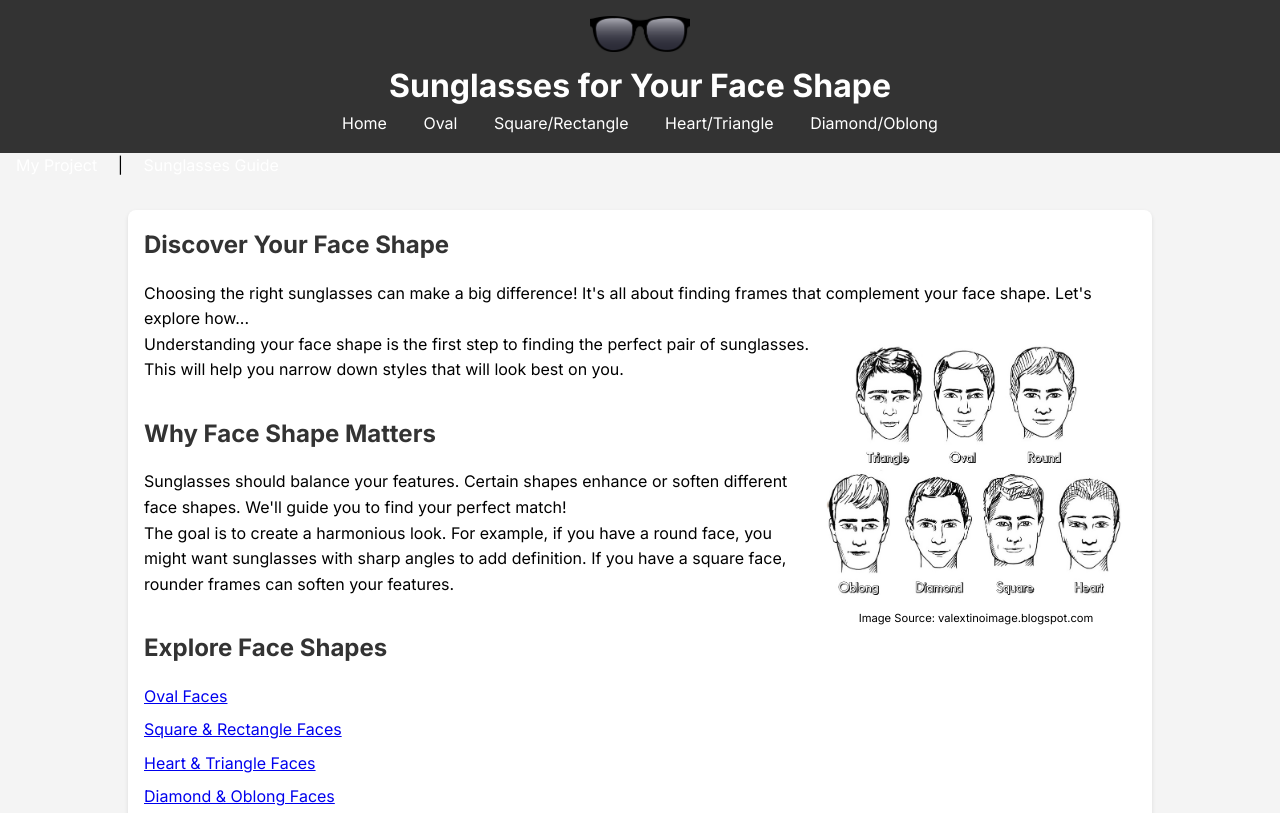
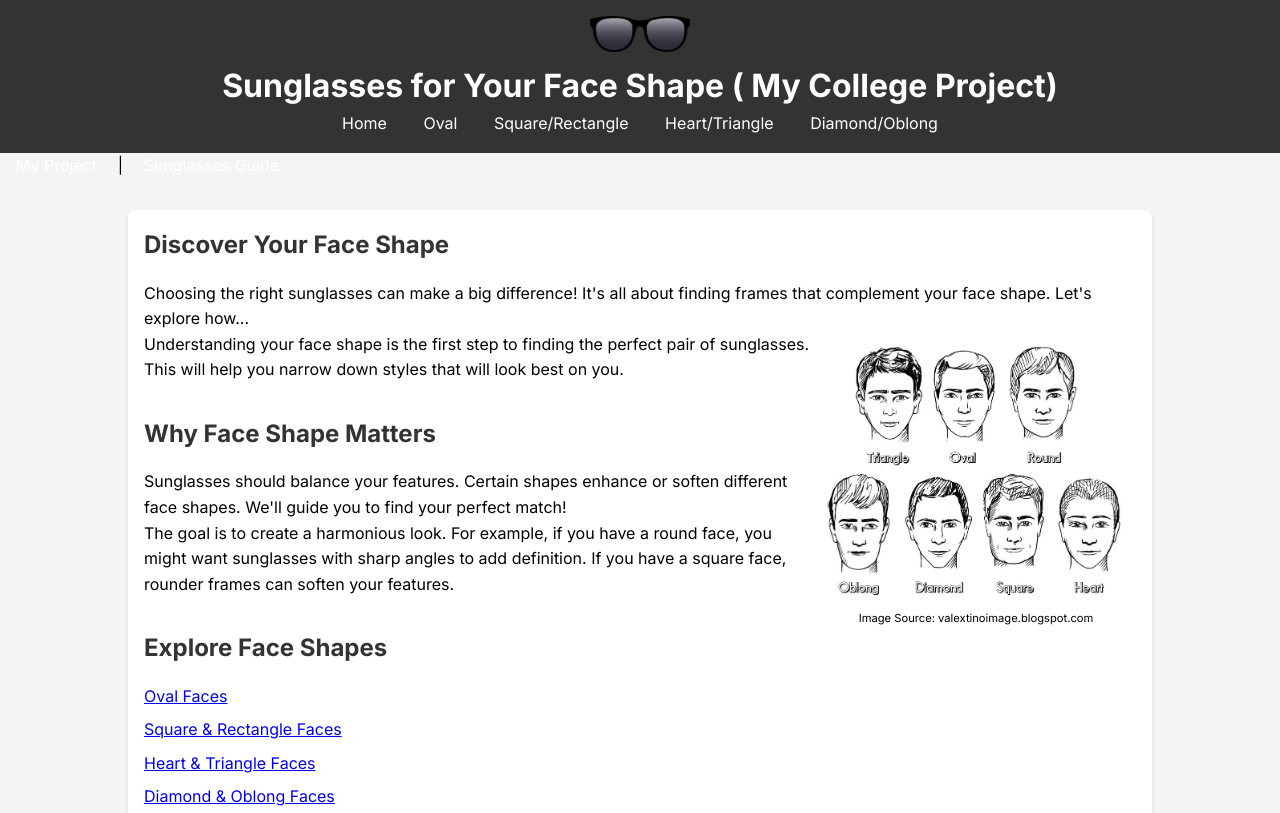
Before and after one commit to GitMaster1001/Sunglasses-Project, a plain HTML site: page index.html in a window 1280 px wide. Shown: the top 813 px of the page. Drawn offline with Linux system fonts and the light colour scheme.

Commit message:
Update index.html

```diff
--- a/index.html
+++ b/index.html
@@ -95,7 +95,7 @@
 <body style="background-image: url('background.jpg'); background-size: cover; background-position: center;"> <header>
         <div class="logo">
             <img src="images/logo.png" alt="Logo" style="max-width: 100px;"> </div>
-        <h1>Sunglasses for Your Face Shape</h1>
+        <h1>Sunglasses for Your Face Shape ( My College Project)</h1>
         <nav id="top-nav">
             <a href="index.html">Home</a>
             <a href="oval.html">Oval</a>
```
